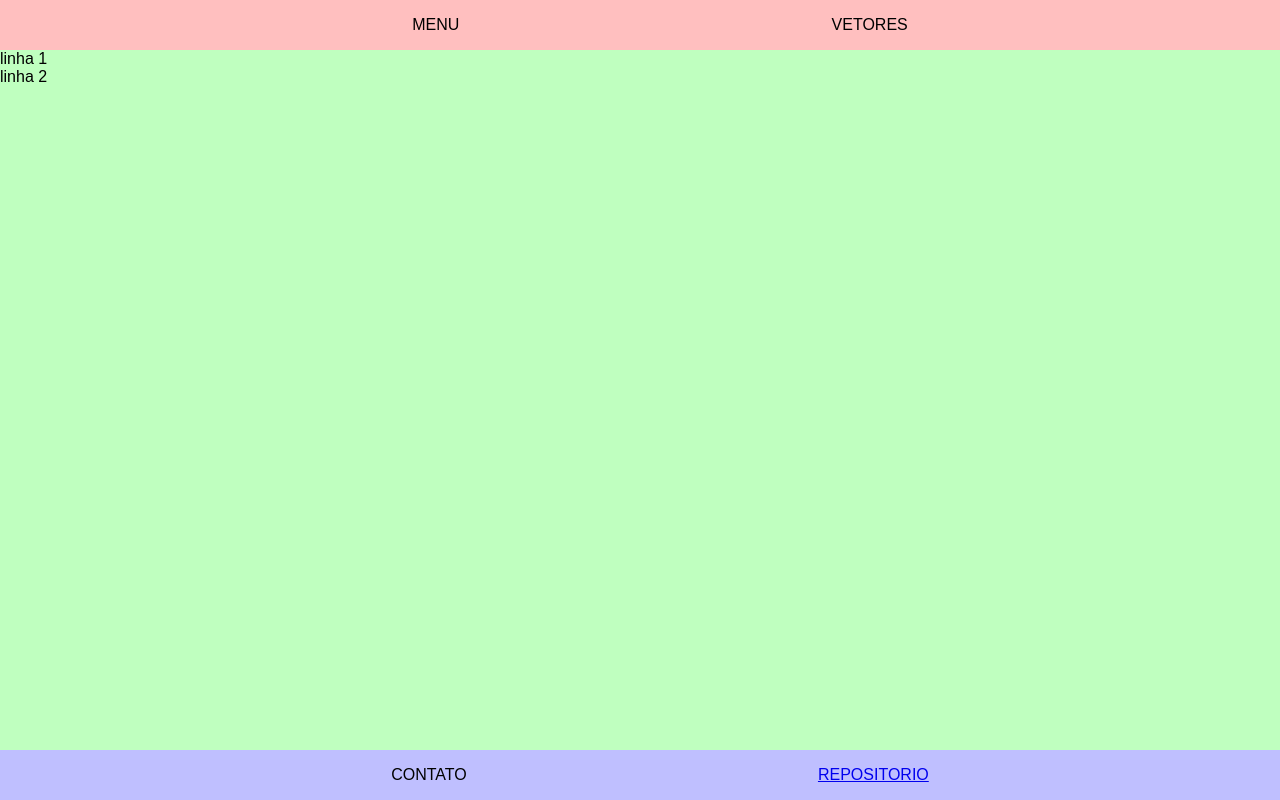
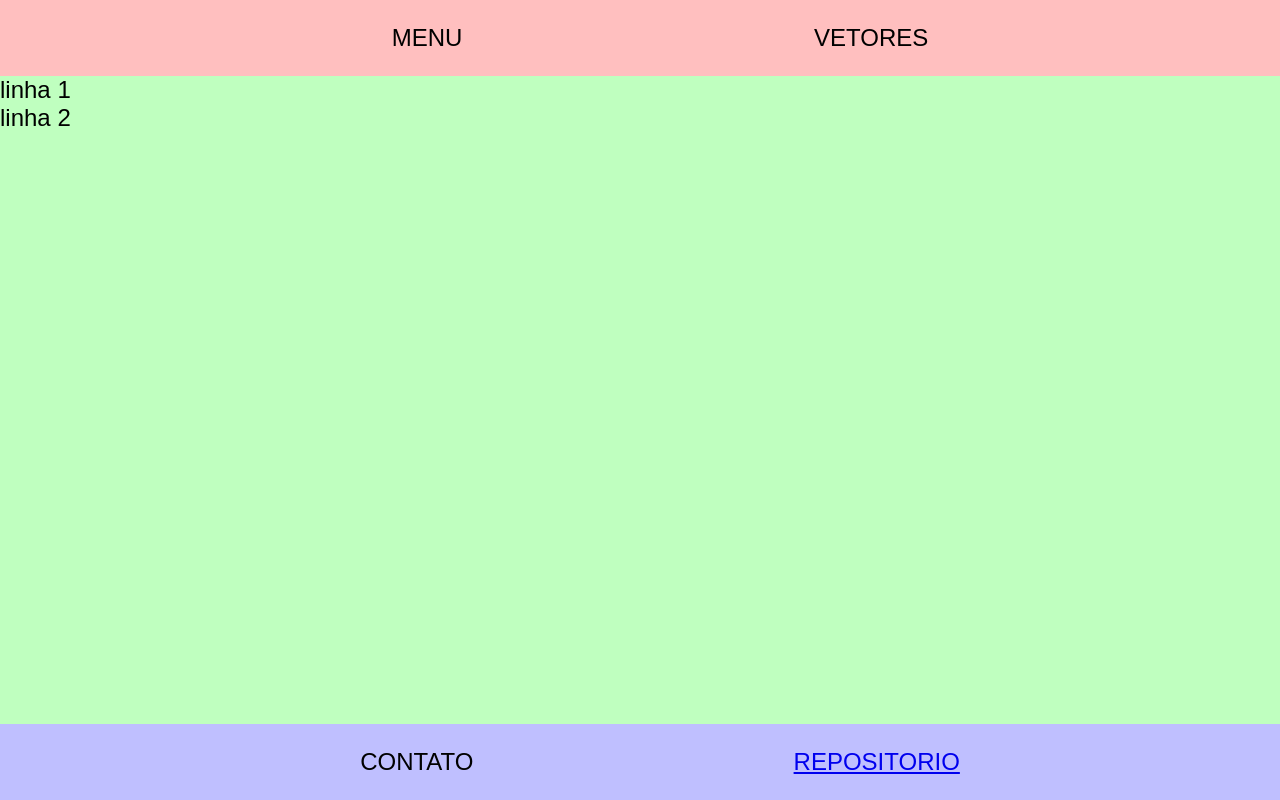
Before and after one commit to Allekstat/programacao, a PHP site: page /web/index.html in a window 1280 px wide. Run offline with PHP 8.4, Linux system fonts and the light colour scheme.

Commit message:
Update design.css

```diff
--- a/web/design.css
+++ b/web/design.css
@@ -7,6 +7,7 @@ body {
 	flex-direction: column;
 
 	font-family: Arial;
+	font-size: 3vh;
 }
 header { background-color: rgb(255, 191, 191); }
 article { background-color: rgb(191, 255, 191); flex-grow: 1; }
```
